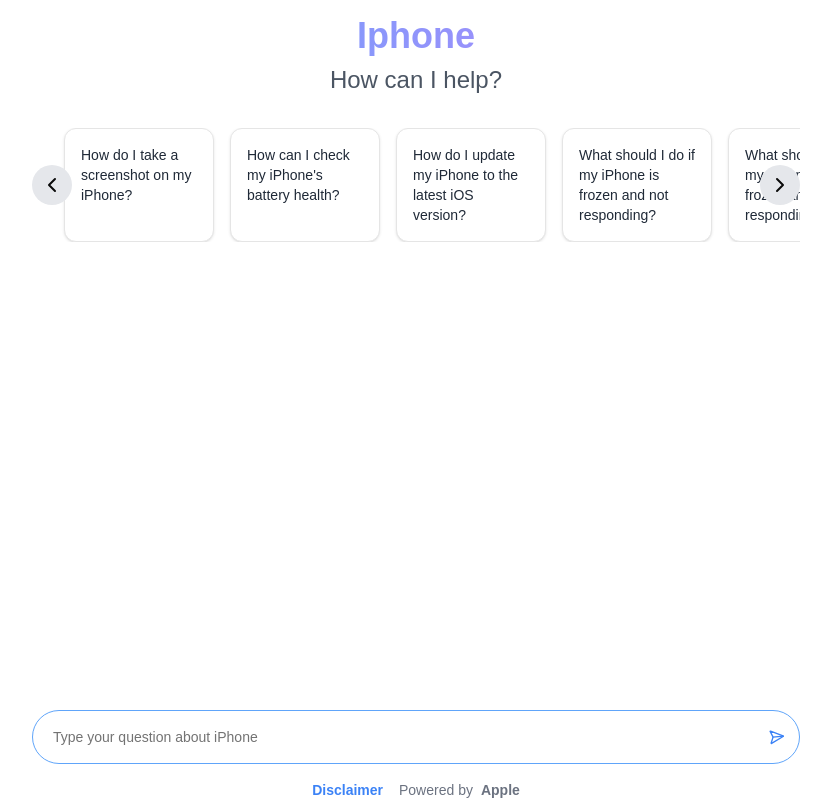
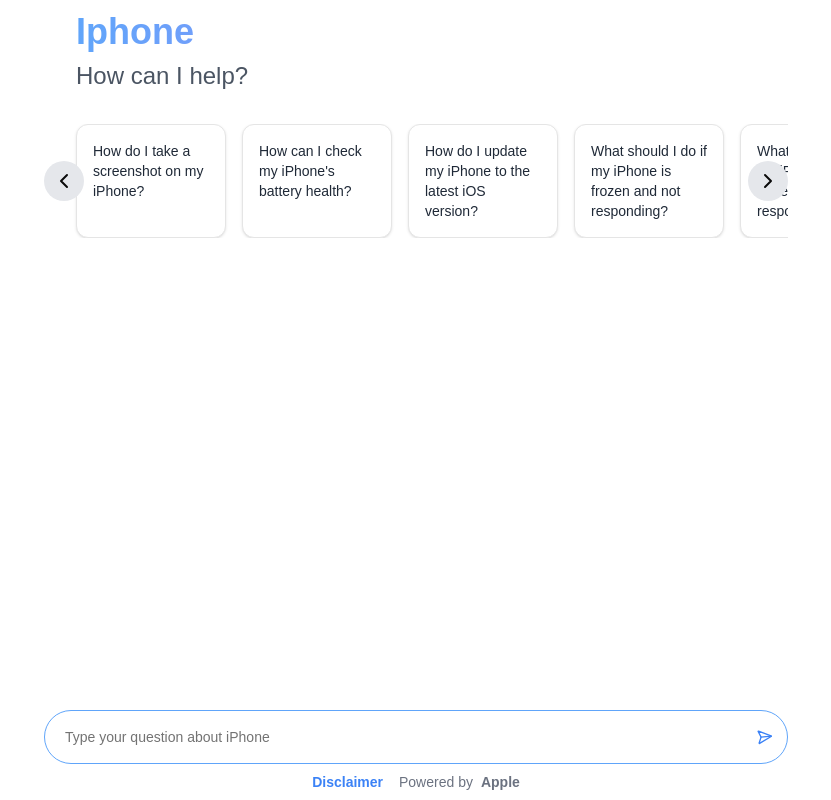
Before and after one commit to Sumit-Jangir/Chatbot-assignment, a Next.js app in the folder frontend/: page / in a window 1280 px wide. Shown: the whole page, without its empty margins (224-1055 px from the left). Built offline with nearby package versions, Linux system fonts and the light colour scheme.

Commit message:
update ui

```diff
--- a/frontend/src/app/page.tsx
+++ b/frontend/src/app/page.tsx
@@ -21,6 +21,7 @@
   const [inputValue, setInputValue] = useState("");
   const [isTyping, setIsTyping] = useState(false);
   const [showForm, setShowForm] = useState(false);
+  const [formSubmit, setFormSubmit]=useState(false)
 
   const simulateTyping = async (text: string) => {
     setIsTyping(true);
@@ -100,11 +101,11 @@
 
 
   return (
-    <div className="max-w-3xl mx-auto pt-4 min-h-screen flex flex-col">
+    <div className="max-w-3xl mx-auto p-3 pb-0 min-h-screen flex flex-col">
       {/* Header */}
       {showSuggestions && (
         <>
-          <div className="text-center mb-8">
+          <div className="mb-8 ml-8">
             <h1 className="text-4xl font-bold bg-gradient-to-r from-blue-400 to-purple-400 bg-clip-text text-transparent mb-2">
               Iphone
             </h1>
@@ -172,12 +173,12 @@
       </div>
 
       {/* Contact Form */}
-      {showForm && !isTyping && messages.length > 0 && (
-        <LoginForm setShowForm={setShowForm} />
+      {!formSubmit && showForm && !isTyping && messages.length > 0 && (
+        <LoginForm setShowForm={setShowForm} setFormSubmit={setFormSubmit} />
       )}
 
       {/* Input Area */}
-      <div className="mt-auto sticky bottom-0 bg-white">
+      <div className="mt-auto sticky bottom-0 bg-white ">
         <form
           onSubmit={handleSubmit}
           className="flex gap-2 p-2 border border-blue-400 rounded-full focus-within:border-blue-400"
@@ -199,8 +200,7 @@
           </Button>
         </form>
 
-        {/* Footer */}
-        <div className="mt-4 flex justify-center gap-4 items-center text-sm text-gray-500">
+        <div className="m-2 flex justify-center gap-4 items-center text-sm text-gray-500">
           <span className="text-blue-500 font-semibold">Disclaimer</span>
           <div className="flex items-center gap-2">
             <span>Powered by</span>
--- a/frontend/src/components/LoginForm.tsx
+++ b/frontend/src/components/LoginForm.tsx
@@ -8,9 +8,10 @@
 
 interface LoginFormProps {
   setShowForm: (value: boolean) => void;
+  setFormSubmit: (value: boolean) => void;
 }
 
-export default function LoginForm({ setShowForm }: LoginFormProps) {
+export default function LoginForm({ setShowForm, setFormSubmit }: LoginFormProps) {
   const [username, setUsername] = useState("");
   const [password, setPassword] = useState("");
   const [loading, setLoading] = useState(false);
@@ -43,7 +44,8 @@
         toast.success(response.data.message)
         setUsername("");
         setPassword("");
-        setTimeout(() => setShowForm(false), 1500);
+       setShowForm(false)
+       setFormSubmit(true)
       }
     } catch (error) {
       toast.error("Login failed. Please check your credentials.");
@@ -56,7 +58,7 @@
   return (
     <Card className="p-4 m-4 max-w-80">
       <div className="flex justify-between items-center mb-4">
-        <h3 className="text-lg font-semibold">Login</h3>
+        <h3 className="text-lg font-semibold">How can we reach you?</h3>
         <button onClick={() => setShowForm(false)} className="text-gray-400 hover:text-gray-600">
           &times;
         </button>
```
